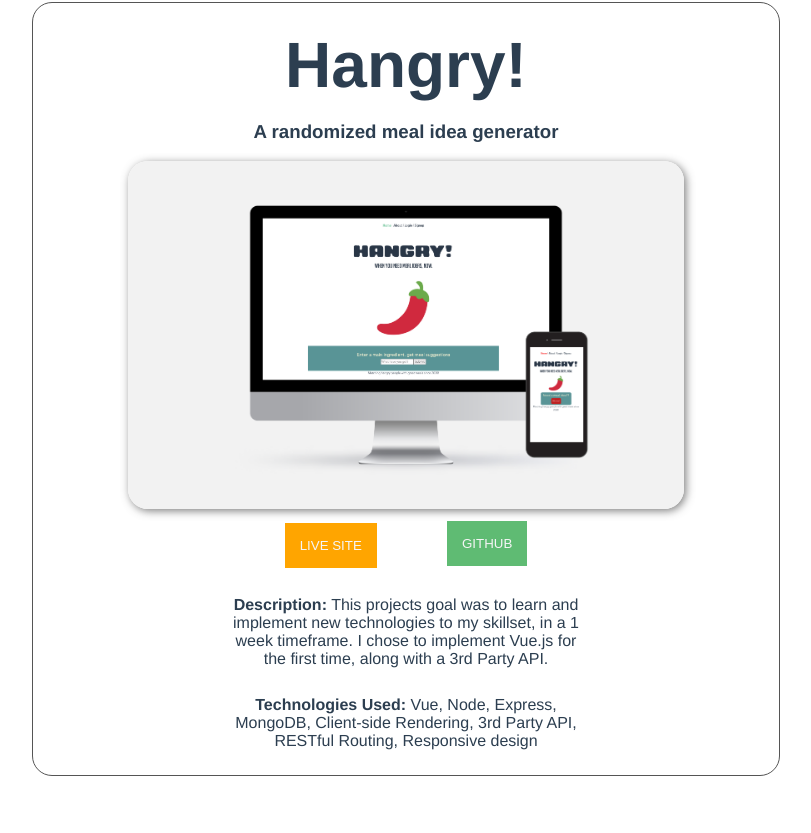
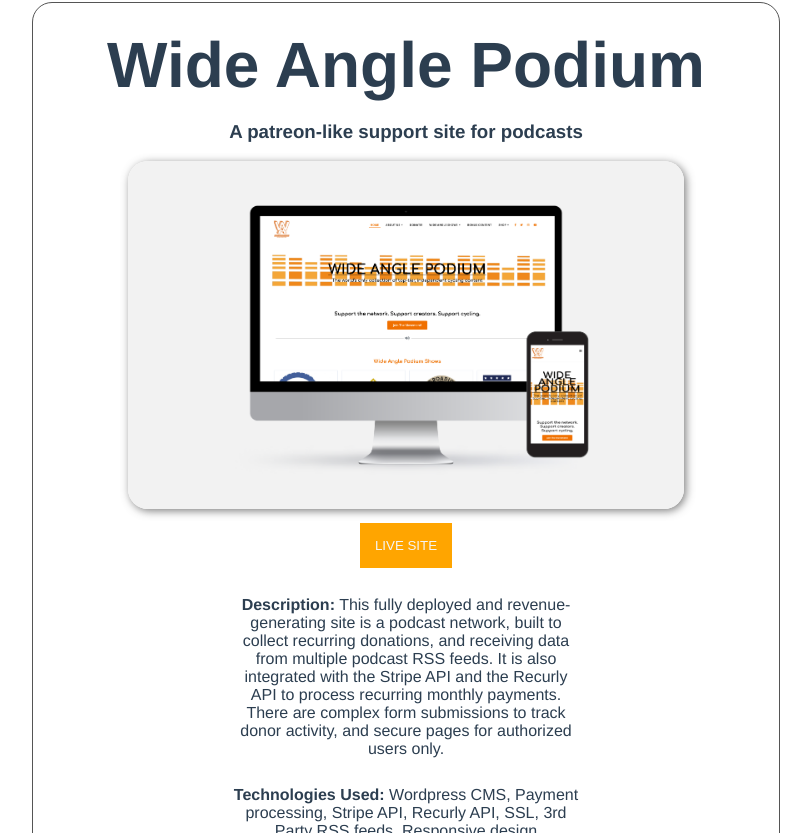
Before and after one commit to spencerhaugh/portfolio, a Vue app: page /#/projects in a window 1280 px wide. Shown: the part 207-1040 px from the top of the page, without its empty margins (234-1045 px from the left). Built offline with nearby package versions, Linux system fonts and the light colour scheme.

Commit message:
Added WAP to projects, added png artwork. Cleaned up css code, added accessibility to buttons

```diff
--- a/src/App.vue
+++ b/src/App.vue
@@ -10,26 +10,12 @@
 
 <style>
 .resume {
-  background: #1c92d2;  /* fallback for old browsers */
   background: -webkit-linear-gradient(to right, #f12711, #f5af19);
-  /* Chrome 10-25, Safari 5.1-6 */
   background: linear-gradient(to right, #f12711, #f5af19);
-  /* W3C, IE 10+/ Edge, Firefox 16+, Chrome 26+, Opera 12+, Safari 7+ */
   background-size: 400%;
   animation: gradient ease-in-out 5s infinite;
 }
-@keyframes gradient {
-  0% {
-    background-position: 100%;
-  }
-  50% {
-    background-position: 20%;
-  }
-  100% {
-    background-position: 100%;
-  }
 
-}
 #app {
   font-family: Avenir, Helvetica, Arial, sans-serif;
   -webkit-font-smoothing: antialiased;
@@ -46,6 +32,7 @@
   font-weight: bold;
   font-size: 1.25em;
   color: #2c3e50;
+  transition: 0.4s ease;
 }
 
 a {
@@ -62,13 +49,35 @@
 a {
   text-decoration: none;
 }
-@font-face {
-      font-family: "KCOraleSans";
-      src: local("KCOraleSans"),
-      url(./fonts/KCOraleSans.otf) format("opentype")
-    }
+
+button:hover {
+  cursor: pointer;
+}
+button:focus {
+  outline: 4px solid transparent;
+  /* Accessibilty */
+}
+.button:active {
+  transform: scale(0.98)
+}
+
+/* Font import */
 @import url('https://fonts.googleapis.com/css2?family=Bungee+Shade&display=swap');
 
+/* Gradient Animation keyframes */
+@keyframes gradient {
+  0% {
+    background-position: 100%;
+  }
+  50% {
+    background-position: 20%;
+  }
+  100% {
+    background-position: 100%;
+  }
+}
+
+/* Responsiveness */
     @media (max-width: 768px) {
       #title {
         font-size: 4rem;
--- a/src/components/Resume.vue
+++ b/src/components/Resume.vue
@@ -1,7 +1,7 @@
 <template>
     <div class="resume-link">
         <a class=“btn-download” href="https://drive.google.com/file/d/1YKQjIuS1CmZHoW3dl2JBivNAk3nIg2fS/view?usp=sharing" target="_blank" rel="noreferrer noopener">
-            <button class="resume">Download Resume</button>
+            <button class="button resume">Download Resume</button>
         </a>
     </div>
 </template>
@@ -18,7 +18,7 @@
         width: 220px;
         color: cornsilk;
         background-color: orange;
-        border: none;
+        border: 1px solid transparent;
         font-size: 1.2rem;
         font-weight: bold;
         margin-top: 5%;
@@ -27,4 +27,8 @@
         background-color: steelblue;
         cursor: pointer;
     }
+    .resume:focus {
+        outline: solid 4px transparent;
+        /* Added accessibility */
+    }
 </style>
--- a/src/views/Projects.vue
+++ b/src/views/Projects.vue
@@ -2,6 +2,28 @@
     <div class="project-page">
         <h1>// THE GOODS</h1>
         <div class="projects-container" id='projects-container'>
+
+          <!-- Project Four -->
+          <div class="project-five project-tile">
+            <h2>Wide Angle Podium</h2>
+            <h3>A patreon-like support site for podcasts</h3>
+            <img src="../assets/Projects/wapn-app.png" alt="Image of the Wide Angle Podium website">
+            <div class="buttons">
+              <a href="https://www.wideanglepodium.com/" target="_blank"><button class='button live-site'>LIVE SITE</button></a>
+            </div>
+            <div class="description">
+                <strong>Description:</strong> This fully deployed and revenue-generating site
+                is a podcast network, built to collect
+                recurring donations, and receiving data from multiple podcast RSS feeds.
+                It is also integrated with the Stripe API and the Recurly API to process
+                recurring monthly payments. There are complex form submissions to track donor
+                activity, and secure pages for authorized users only.
+              </div>
+            <div class="tech">
+                <strong>Technologies Used:</strong> Wordpress CMS, Payment processing,
+                Stripe API, Recurly API, SSL, 3rd Party RSS feeds, Responsive design
+              </div>
+          </div>
 
           <!-- Project Four -->
           <div class="project-four project-tile">
@@ -9,8 +31,8 @@
             <h3>A randomized meal idea generator</h3>
             <img src="../assets/Projects/hangry-app.png" alt="Image of Hangry Project">
             <div class="buttons">
-              <a href="https://mystifying-mccarthy-7142e6.netlify.app/" target="_blank"><button class='live-site'>LIVE SITE</button></a>
-              <a href="https://github.com/spencerhaugh/leftovers-app" target="_blank"><button class='github-code'>GITHUB</button></a>
+              <a href="https://mystifying-mccarthy-7142e6.netlify.app/" target="_blank"><button class='button live-site'>LIVE SITE</button></a>
+              <a href="https://github.com/spencerhaugh/leftovers-app" target="_blank"><button class='button github-code'>GITHUB</button></a>
             </div>
             <div class="description">
                 <strong>Description:</strong> This projects goal was to learn and implement
@@ -33,8 +55,8 @@
               inventory/availablity</h3>
             <img src="../assets/Projects/farm-stan-app.png" alt="Image of Farm Stan Project">
             <div class="buttons">
-              <a href="https://farm-stan-client.herokuapp.com/" target="_blank"><button class='live-site'>LIVE SITE</button></a>
-              <a href="https://github.com/spencerhaugh/farmstan-app" target="_blank"><button class='github-code'>GITHUB</button></a>
+              <a href="https://farm-stan-client.herokuapp.com/" target="_blank"><button class='button live-site'>LIVE SITE</button></a>
+              <a href="https://github.com/spencerhaugh/farmstan-app" target="_blank"><button class='button github-code'>GITHUB</button></a>
             </div>
             <div class="description">
                 <strong>Description:</strong> This was a group project built in 1 week using
@@ -56,8 +78,8 @@
             <h3>A social media platform for cat-lovers</h3>
             <img src="../assets/Projects/catabase-app.png" alt="Image of Catabase Project">
             <div class="buttons">
-              <a href="https://enigmatic-island-67697.herokuapp.com/catabase" target="_blank"><button class='live-site'>LIVE SITE</button></a>
-              <a href="https://github.com/spencerhaugh/cats-app" target="_blank"><button class='github-code'>GITHUB</button></a>
+              <a href="https://enigmatic-island-67697.herokuapp.com/catabase" target="_blank"><button class='button live-site'>LIVE SITE</button></a>
+              <a href="https://github.com/spencerhaugh/cats-app" target="_blank"><button class='button github-code'>GITHUB</button></a>
             </div>
             <div class="description">
                 <strong>Description:</strong> This project uses server-side rendering
@@ -77,8 +99,8 @@
             <h3>A challenging color-based memory game</h3>
             <img src="../assets/Projects/dontforget-app.png" alt="Image of Memory Game Project">
             <div class="buttons">
-              <a href="https://spencerhaugh.github.io/memory-app/index.html" target="_blank"><button  class='live-site'>LIVE SITE</button></a>
-              <a href="https://github.com/spencerhaugh/memory-app" target="_blank"><button class='github-code'>GITHUB</button></a>
+              <a href="https://spencerhaugh.github.io/memory-app/index.html" target="_blank"><button  class='button live-site'>LIVE SITE</button></a>
+              <a href="https://github.com/spencerhaugh/memory-app" target="_blank"><button class='button github-code'>GITHUB</button></a>
             </div>
             <div class="description">
                 <strong>Description:</strong> This project was an exercise in game logic
@@ -145,9 +167,6 @@
     justify-content: space-around;
     width: 45%;
   }
-  button:hover {
-    cursor: pointer;
-  }
   .live-site {
     background-color: orange;
     color: whitesmoke;
```
Also changed, not shown: src/assets/Projects/wapn-app.png (added).
